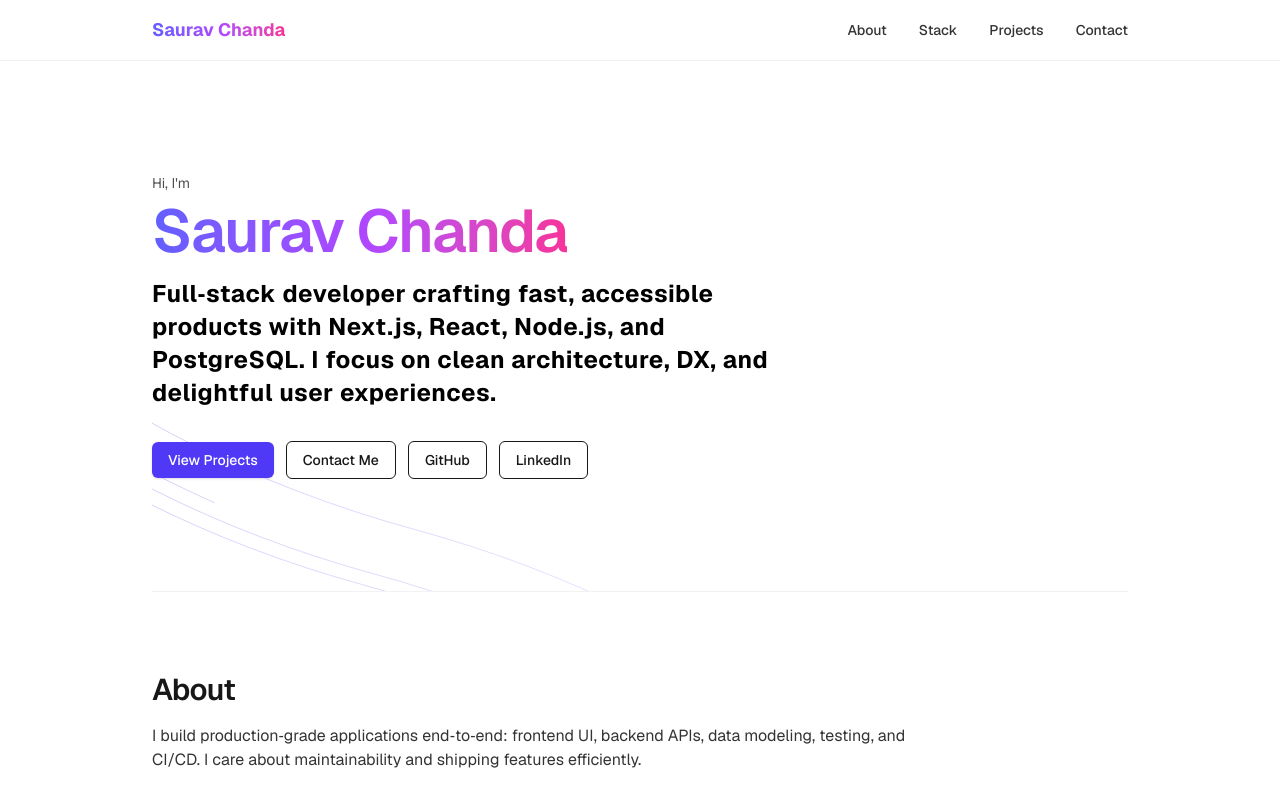
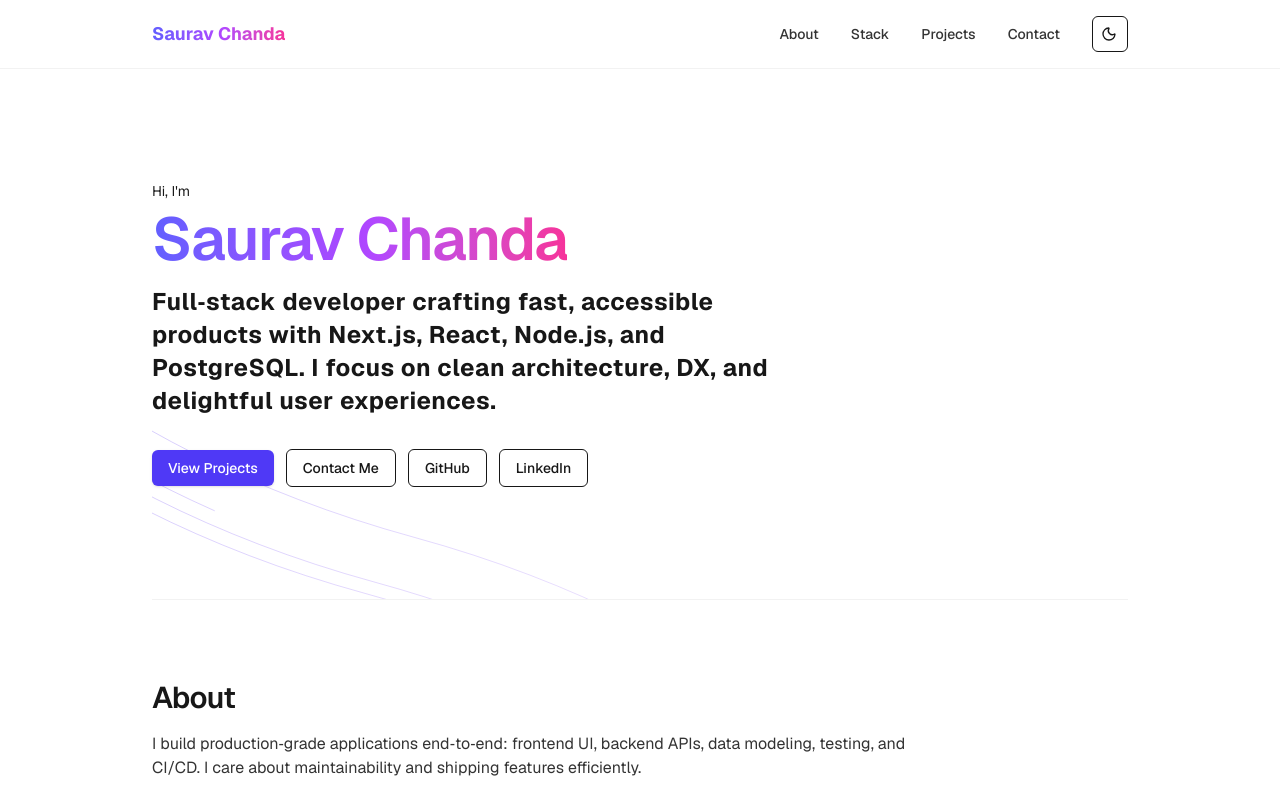
Before and after one commit to SauravChanda/Portfolio-website, a Next.js app: page / in a window 1280 px wide. Shown: the top 794 px of the page. Built offline with nearby package versions, Linux system fonts and the light colour scheme.

Commit message:
feat(theme): add dark mode support with next-themes
- Add theme provider and toggle components
- Update global styles and tailwind config for theme variables
- Replace hardcoded colors with theme-aware variables
- Add theme toggle to navbar

```diff
--- a/package.json
+++ b/package.json
@@ -11,7 +11,9 @@
   "dependencies": {
     "clsx": "^2.1.1",
     "framer-motion": "^12.23.22",
+    "lucide-react": "^0.545.0",
     "next": "15.5.4",
+    "next-themes": "^0.4.6",
     "react": "19.1.0",
     "react-dom": "19.1.0",
     "tailwind-merge": "^3.3.1"
--- a/src/app/globals.css
+++ b/src/app/globals.css
@@ -1,30 +1,57 @@
 @import "tailwindcss";
 
 :root {
-  --background: #ffffff;
-  --foreground: #171717;
+  --background: 0 0% 100%;
+  --foreground: 0 0% 9%;
+  --card: 0 0% 100%;
+  --card-foreground: 0 0% 9%;
+  --popover: 0 0% 100%;
+  --popover-foreground: 0 0% 9%;
+  --primary: 221.2 83.2% 53.3%;
+  --primary-foreground: 210 40% 98%;
+  --secondary: 210 40% 96%;
+  --secondary-foreground: 222.2 84% 4.9%;
+  --muted: 210 40% 96%;
+  --muted-foreground: 215.4 16.3% 46.9%;
+  --accent: 210 40% 96%;
+  --accent-foreground: 222.2 84% 4.9%;
+  --destructive: 0 84.2% 60.2%;
+  --destructive-foreground: 210 40% 98%;
+  --border: 214.3 31.8% 91.4%;
+  --input: 214.3 31.8% 91.4%;
+  --ring: 221.2 83.2% 53.3%;
+  --radius: 0.5rem;
 }
 
-@theme inline {
-  --color-background: var(--background);
-  --color-foreground: var(--foreground);
-  --font-sans: var(--font-geist-sans);
-  --font-mono: var(--font-geist-mono);
-}
-
-@media (prefers-color-scheme: dark) {
-  :root {
-    --background: #0a0a0a;
-    --foreground: #ededed;
-  }
+.dark {
+  --background: 222.2 84% 4.9%;
+  --foreground: 210 40% 98%;
+  --card: 222.2 84% 4.9%;
+  --card-foreground: 210 40% 98%;
+  --popover: 222.2 84% 4.9%;
+  --popover-foreground: 210 40% 98%;
+  --primary: 217.2 91.2% 59.8%;
+  --primary-foreground: 222.2 84% 4.9%;
+  --secondary: 217.2 32.6% 17.5%;
+  --secondary-foreground: 210 40% 98%;
+  --muted: 217.2 32.6% 17.5%;
+  --muted-foreground: 215 20.2% 65.1%;
+  --accent: 217.2 32.6% 17.5%;
+  --accent-foreground: 210 40% 98%;
+  --destructive: 0 62.8% 30.6%;
+  --destructive-foreground: 210 40% 98%;
+  --border: 217.2 32.6% 17.5%;
+  --input: 217.2 32.6% 17.5%;
+  --ring: 224.3 76.3% 94.1%;
 }
 
 body {
-  background: var(--background);
-  color: var(--foreground);
+  background: hsl(var(--background));
+  color: hsl(var(--foreground));
   font-family: var(--font-geist-sans), ui-sans-serif, system-ui, -apple-system,
     Segoe UI, Roboto, Helvetica, Arial, "Apple Color Emoji",
     "Segoe UI Emoji";
+  transition: background-color 0.3s ease, color 0.3s ease;
 }
 
 /* Global polish */
--- a/src/app/layout.tsx
+++ b/src/app/layout.tsx
@@ -1,6 +1,7 @@
 import type { Metadata } from "next";
 import { Geist, Geist_Mono } from "next/font/google";
 import "./globals.css";
+import { ThemeProvider } from "@/components/providers/theme-provider";
 
 const geistSans = Geist({
   variable: "--font-geist-sans",
@@ -24,11 +25,18 @@ export default function RootLayout({
   children: React.ReactNode;
 }>) {
   return (
-    <html lang="en">
+    <html lang="en" suppressHydrationWarning>
       <body
         className={`${geistSans.variable} ${geistMono.variable} antialiased`}
       >
-        {children}
+        <ThemeProvider
+          attribute="class"
+          defaultTheme="system"
+          enableSystem
+          disableTransitionOnChange
+        >
+          {children}
+        </ThemeProvider>
       </body>
     </html>
   );
--- /dev/null
+++ b/src/components/providers/theme-provider.tsx
@@ -0,0 +1,33 @@
+"use client";
+
+import * as React from "react";
+import { ThemeProvider as NextThemesProvider } from "next-themes";
+
+interface ThemeProviderProps {
+  children: React.ReactNode;
+  attribute?: "class" | "data-theme" | string;
+  defaultTheme?: string;
+  enableSystem?: boolean;
+  disableTransitionOnChange?: boolean;
+}
+
+export function ThemeProvider({
+  children,
+  attribute = "class",
+  defaultTheme = "system",
+  enableSystem = true,
+  disableTransitionOnChange = false,
+  ...props
+}: ThemeProviderProps) {
+  return (
+    <NextThemesProvider
+      attribute={attribute}
+      defaultTheme={defaultTheme}
+      enableSystem={enableSystem}
+      disableTransitionOnChange={disableTransitionOnChange}
+      {...props}
+    >
+      {children}
+    </NextThemesProvider>
+  );
+}
--- a/src/components/sections/hero-section.tsx
+++ b/src/components/sections/hero-section.tsx
@@ -9,7 +9,7 @@ export function HeroSection() {
       <BackgroundBeams className="absolute inset-0 z-0" />
       <div className="relative z-10">
         <motion.p
-          className="text-sm text-black/70 dark:text-white/70"
+          className="text-sm text-foreground/70"
           initial={{ opacity: 0, y: 20 }}
           animate={{ opacity: 1, y: 0 }}
           transition={{ duration: 0.5 }}
@@ -29,7 +29,7 @@ export function HeroSection() {
         <div className="mt-4 max-w-2xl">
           <TextGenerateEffect
             words="Full‑stack developer crafting fast, accessible products with Next.js, React, Node.js, and PostgreSQL. I focus on clean architecture, DX, and delightful user experiences."
-            className="text-base sm:text-lg text-black/80 dark:text-white/80"
+            className="text-base sm:text-lg text-foreground/80"
           />
         </div>
         <motion.div
@@ -48,7 +48,7 @@ export function HeroSection() {
           </motion.a>
           <motion.a
             href="#contact"
-            className="inline-flex items-center gap-2 rounded-md border px-4 py-2 text-sm font-medium hover:bg-black/5 dark:hover:bg-white/10"
+            className="inline-flex items-center gap-2 rounded-md border px-4 py-2 text-sm font-medium hover:bg-foreground/5"
             whileHover={{ scale: 1.05 }}
             whileTap={{ scale: 0.95 }}
           >
@@ -58,7 +58,7 @@ export function HeroSection() {
             href="https://github.com/"
             target="_blank"
             rel="noopener noreferrer"
-            className="inline-flex items-center gap-2 rounded-md border px-4 py-2 text-sm font-medium hover:bg-black/5 dark:hover:bg-white/10"
+            className="inline-flex items-center gap-2 rounded-md border px-4 py-2 text-sm font-medium hover:bg-foreground/5"
             whileHover={{ scale: 1.05, rotate: 2 }}
             whileTap={{ scale: 0.95 }}
           >
@@ -68,7 +68,7 @@ export function HeroSection() {
             href="https://www.linkedin.com/"
             target="_blank"
             rel="noopener noreferrer"
-            className="inline-flex items-center gap-2 rounded-md border px-4 py-2 text-sm font-medium hover:bg-black/5 dark:hover:bg-white/10"
+            className="inline-flex items-center gap-2 rounded-md border px-4 py-2 text-sm font-medium hover:bg-foreground/5"
             whileHover={{ scale: 1.05, rotate: -2 }}
             whileTap={{ scale: 0.95 }}
           >
--- a/src/components/ui/navbar.tsx
+++ b/src/components/ui/navbar.tsx
@@ -1,5 +1,6 @@
 "use client";
 import { motion } from "framer-motion";
+import { ThemeToggle } from "./theme-toggle";
 
 interface NavItem {
   name: string;
@@ -23,6 +24,7 @@ export function Navbar({ navItems }: NavbarProps) {
           Saurav Chanda
         </motion.a>
 
+        <div className="flex items-center gap-8">
           <ul className="flex items-center gap-8 text-sm font-medium">
             {navItems.map((item, index) => (
               <motion.li
@@ -42,6 +44,15 @@ export function Navbar({ navItems }: NavbarProps) {
               </motion.li>
             ))}
           </ul>
+
+          <motion.div
+            initial={{ opacity: 0, scale: 0.8 }}
+            animate={{ opacity: 1, scale: 1 }}
+            transition={{ duration: 0.3, delay: navItems.length * 0.1 }}
+          >
+            <ThemeToggle />
+          </motion.div>
+        </div>
       </nav>
     </header>
   );
--- a/src/components/ui/text-generate-effect.tsx
+++ b/src/components/ui/text-generate-effect.tsx
@@ -37,7 +37,7 @@ export const TextGenerateEffect = ({
           return (
             <motion.span
               key={word + idx}
-              className="dark:text-white text-black opacity-0"
+              className="text-foreground opacity-0"
               style={{
                 filter: filter ? "blur(10px)" : "none",
               }}
@@ -53,7 +53,7 @@ export const TextGenerateEffect = ({
   return (
     <div className={cn("font-bold", className)}>
       <div className="mt-4">
-        <div className=" dark:text-white text-black text-2xl leading-snug tracking-wide">
+        <div className="text-foreground text-2xl leading-snug tracking-wide">
           {renderWords()}
         </div>
       </div>
--- /dev/null
+++ b/src/components/ui/theme-toggle.tsx
@@ -0,0 +1,39 @@
+"use client";
+
+import { Moon, Sun } from "lucide-react";
+import { useTheme } from "next-themes";
+import { useEffect, useState } from "react";
+
+export function ThemeToggle() {
+  const { setTheme, resolvedTheme } = useTheme();
+  const [mounted, setMounted] = useState(false);
+
+  useEffect(() => {
+    setMounted(true);
+  }, []);
+
+  const toggleTheme = () => {
+    const newTheme = resolvedTheme === "dark" ? "light" : "dark";
+    setTheme(newTheme);
+  };
+
+  if (!mounted) {
+    return (
+      <div className="h-9 w-9 animate-pulse rounded-md bg-muted" />
+    );
+  }
+
+  return (
+    <button
+      onClick={toggleTheme}
+      className="relative h-9 w-9 rounded-md border bg-background p-2 text-foreground transition-all hover:bg-accent hover:text-accent-foreground"
+      aria-label="Toggle theme"
+    >
+      {resolvedTheme === "dark" ? (
+        <Sun className="h-4 w-4" />
+      ) : (
+        <Moon className="h-4 w-4" />
+      )}
+    </button>
+  );
+}
--- /dev/null
+++ b/tailwind.config.js
@@ -0,0 +1,54 @@
+/** @type {import('tailwindcss').Config} */
+module.exports = {
+  darkMode: 'class',
+  content: [
+    './src/pages/**/*.{js,ts,jsx,tsx,mdx}',
+    './src/components/**/*.{js,ts,jsx,tsx,mdx}',
+    './src/app/**/*.{js,ts,jsx,tsx,mdx}',
+  ],
+  theme: {
+    extend: {
+      colors: {
+        background: 'hsl(var(--background))',
+        foreground: 'hsl(var(--foreground))',
+        card: {
+          DEFAULT: 'hsl(var(--card))',
+          foreground: 'hsl(var(--card-foreground))',
+        },
+        popover: {
+          DEFAULT: 'hsl(var(--popover))',
+          foreground: 'hsl(var(--popover-foreground))',
+        },
+        primary: {
+          DEFAULT: 'hsl(var(--primary))',
+          foreground: 'hsl(var(--primary-foreground))',
+        },
+        secondary: {
+          DEFAULT: 'hsl(var(--secondary))',
+          foreground: 'hsl(var(--secondary-foreground))',
+        },
+        muted: {
+          DEFAULT: 'hsl(var(--muted))',
+          foreground: 'hsl(var(--muted-foreground))',
+        },
+        accent: {
+          DEFAULT: 'hsl(var(--accent))',
+          foreground: 'hsl(var(--accent-foreground))',
+        },
+        destructive: {
+          DEFAULT: 'hsl(var(--destructive))',
+          foreground: 'hsl(var(--destructive-foreground))',
+        },
+        border: 'hsl(var(--border))',
+        input: 'hsl(var(--input))',
+        ring: 'hsl(var(--ring))',
+      },
+      borderRadius: {
+        lg: 'var(--radius)',
+        md: 'calc(var(--radius) - 2px)',
+        sm: 'calc(var(--radius) - 4px)',
+      },
+    },
+  },
+  plugins: [],
+}
```
Also changed, not shown: 1 other file (tests, documents, lock files or other folders). Lines whose indentation alone changed are shown as unchanged.
